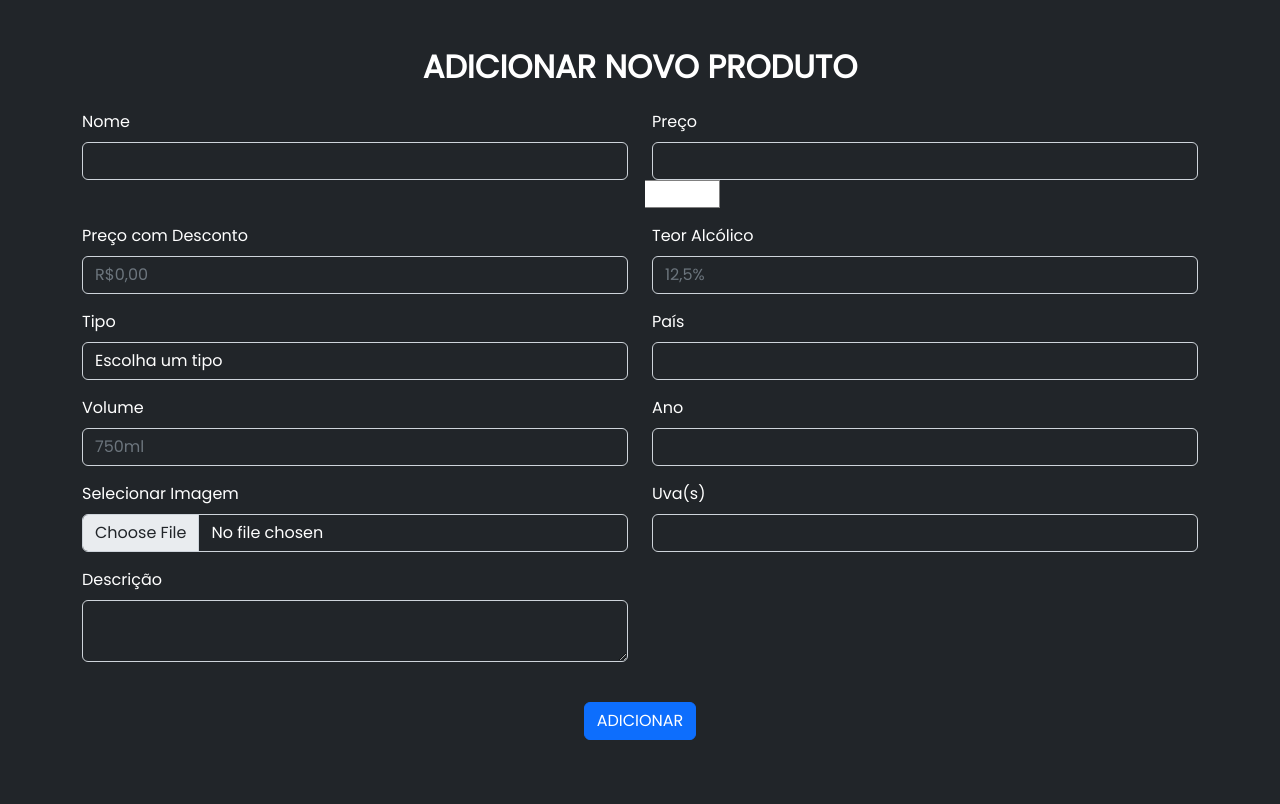
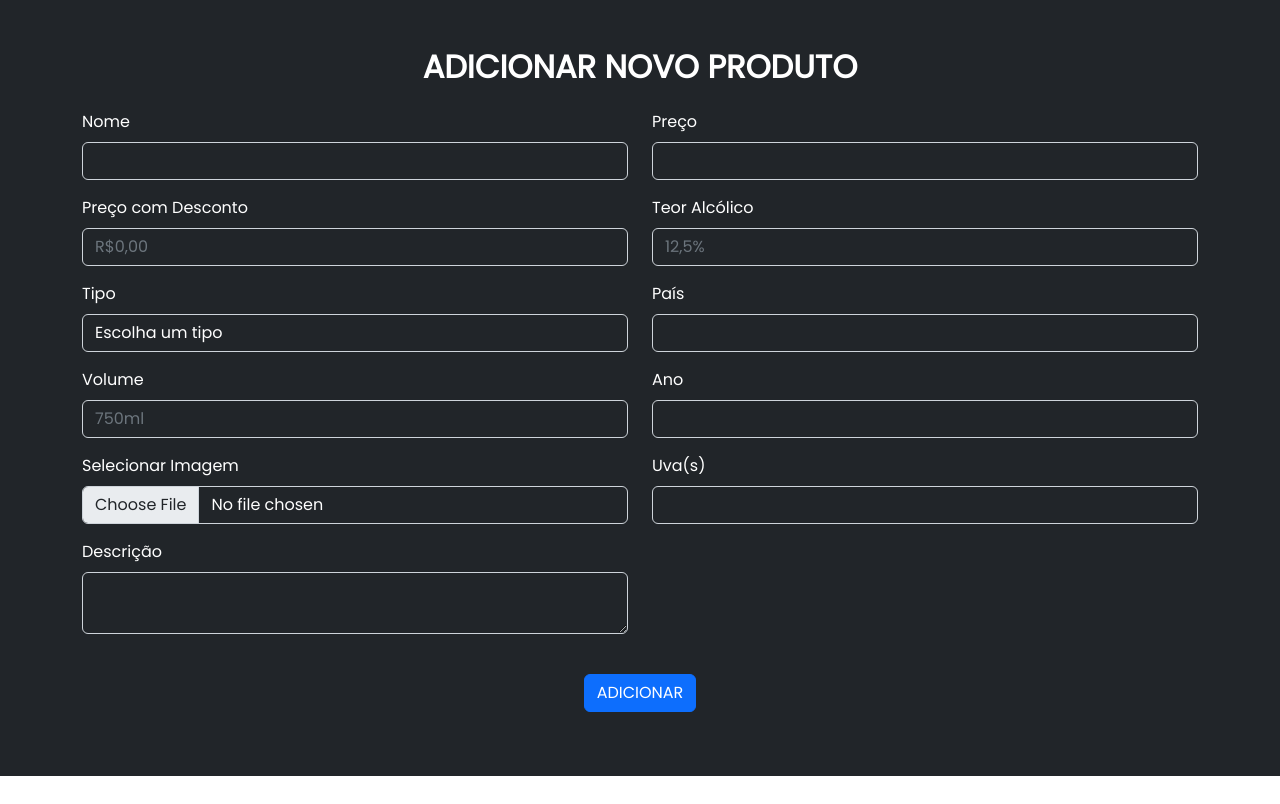
Before and after one commit to techqria/vinum, a React (Create React App) app: page /admin/novo-produto in a window 1280 px wide. Built offline with nearby package versions, Linux system fonts and the light colour scheme; sample sign-in values are in the browser's storage.

Commit message:
deleting subdomain

```diff
--- a/src/App.css
+++ b/src/App.css
@@ -321,24 +321,6 @@ body {
 }
 
 
-input[type="text"]#subdomaintwo {
-  -webkit-appearance: none !important;
-  color: rgb(255, 255, 255);
-  text-align: left;
-  width: 75px;
-  border: 1px solid gray;
-  border-left: 0px;
-  margin: 0 0 0 -7px;
-  background: white;
-}
-
-input[type="text"]#subdomain {
-  -webkit-appearance: none !important;
-  border: 1px solid gray;
-  border-right: 0px;
-  outline: none;
-}
-
 .mw-120 {
   max-width: 120px;
 }
--- a/src/pages/Admin/NewProduct.tsx
+++ b/src/pages/Admin/NewProduct.tsx
@@ -62,7 +62,6 @@ export const NewProduct = () => {
                             <div className="mb-3">
                                 <label htmlFor="" className="form-label text-white">Preço</label>
                                 <input id="price" required onChange={e => setWine(e)} type="text" className="form-control bg-dark text-white" />
-                                <input type="text" id="subdomaintwo" value="R$" disabled />
                             </div>
                         </div>
                     </div>
```
